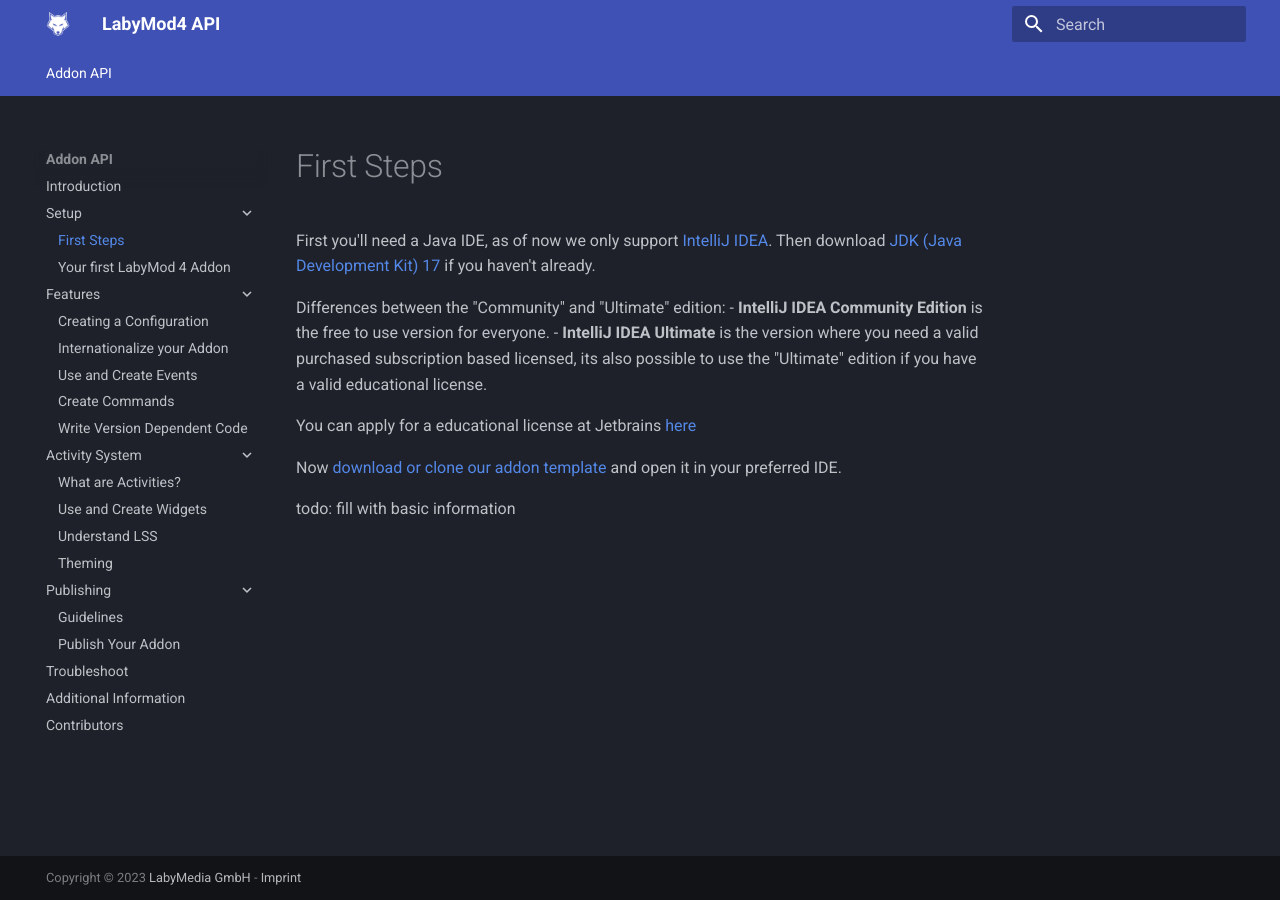
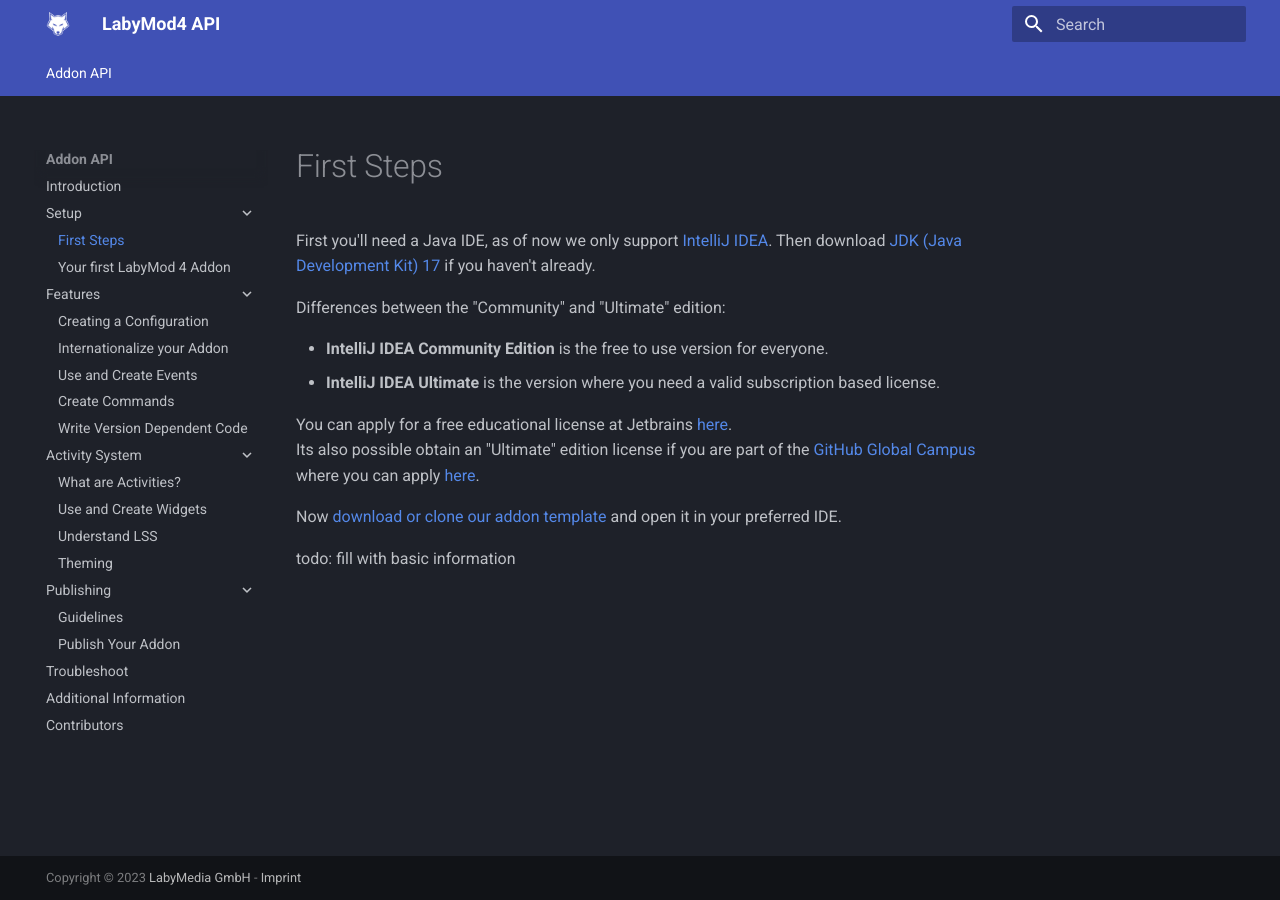
Before and after one commit to LabyMod/labymod4-api-wiki, an MkDocs documentation site: the page built from docs/pages/addon/setup/first-steps.md, in a window 1280 px wide. Built offline with MkDocs 1.6.1 and Material for MkDocs 9.7.7, drawn with Linux system fonts in a browser that asks for light colours.

Commit message:
Improve unordered list added in #8
Co-authored-by: NULLYUKI <co-author@rappytv.com>

```diff
--- a/docs/pages/addon/setup/first-steps.md
+++ b/docs/pages/addon/setup/first-steps.md
@@ -2,10 +2,12 @@
 <a href="https://www.jetbrains.com/idea/download/" target="_blank">IntelliJ IDEA</a>. Then download <a href="https://www.oracle.com/java/technologies/javase/jdk17-archive-downloads.html" target="_blank">JDK (Java Development Kit) 17</a> if you haven't already.
 
 Differences between the "Community" and "Ultimate" edition:
+
 - **IntelliJ IDEA Community Edition** is the free to use version for everyone.
-- **IntelliJ IDEA Ultimate** is the version where you need a valid purchased subscription based licensed, its also possible to use the "Ultimate" edition if you have a valid educational license.
+- **IntelliJ IDEA Ultimate** is the version where you need a valid subscription based license.
 
-You can apply for a educational license at Jetbrains <a href="https://www.jetbrains.com/community/education/" target="_blank">here</a>
+You can apply for a free educational license at Jetbrains <a href="https://www.jetbrains.com/community/education/" target="_blank">here</a>.<br>
+Its also possible obtain an "Ultimate" edition license if you are part of the <a href="https://education.github.com">GitHub Global Campus</a> where you can apply <a href="https://education.github.com/pack/join">here</a>.
 
 Now
 <a href="https://github.com/LabyMod/addon-template" target="_blank">download or clone our addon template</a> and open it in your preferred IDE.
```
